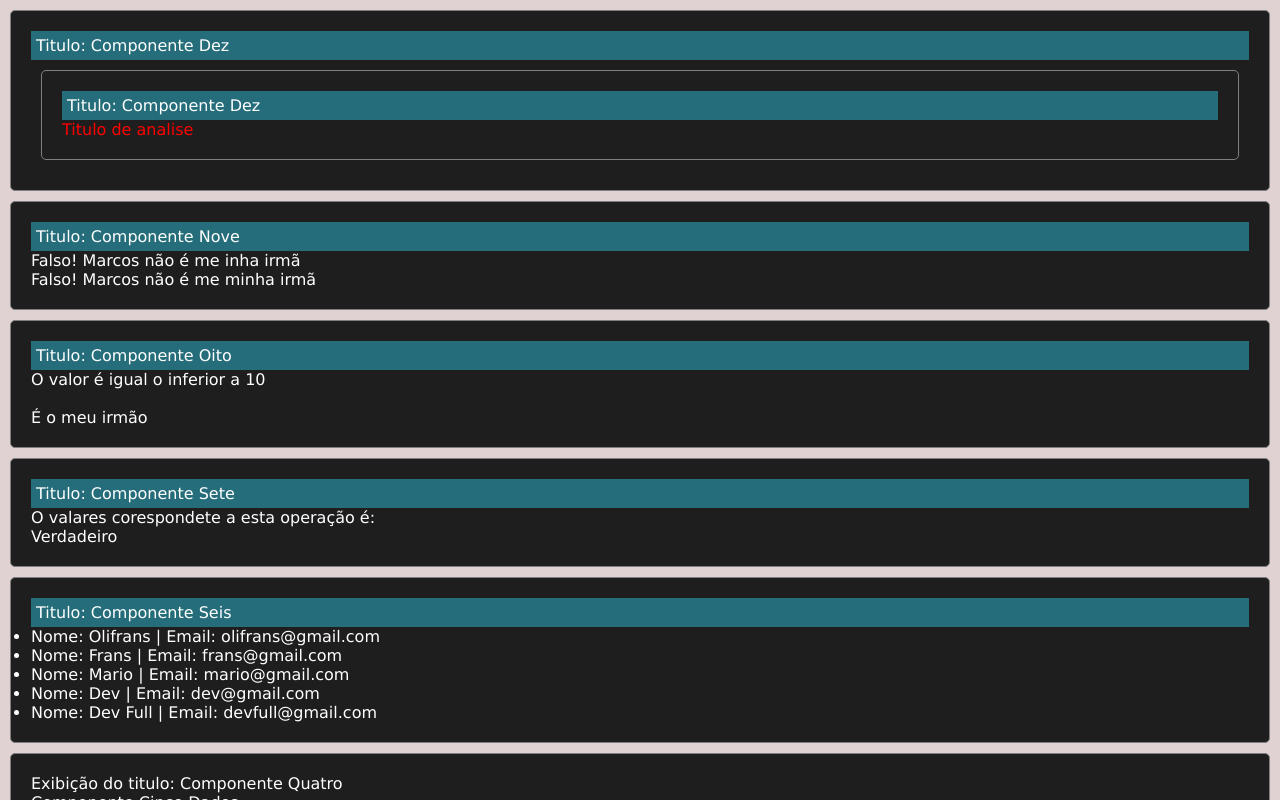
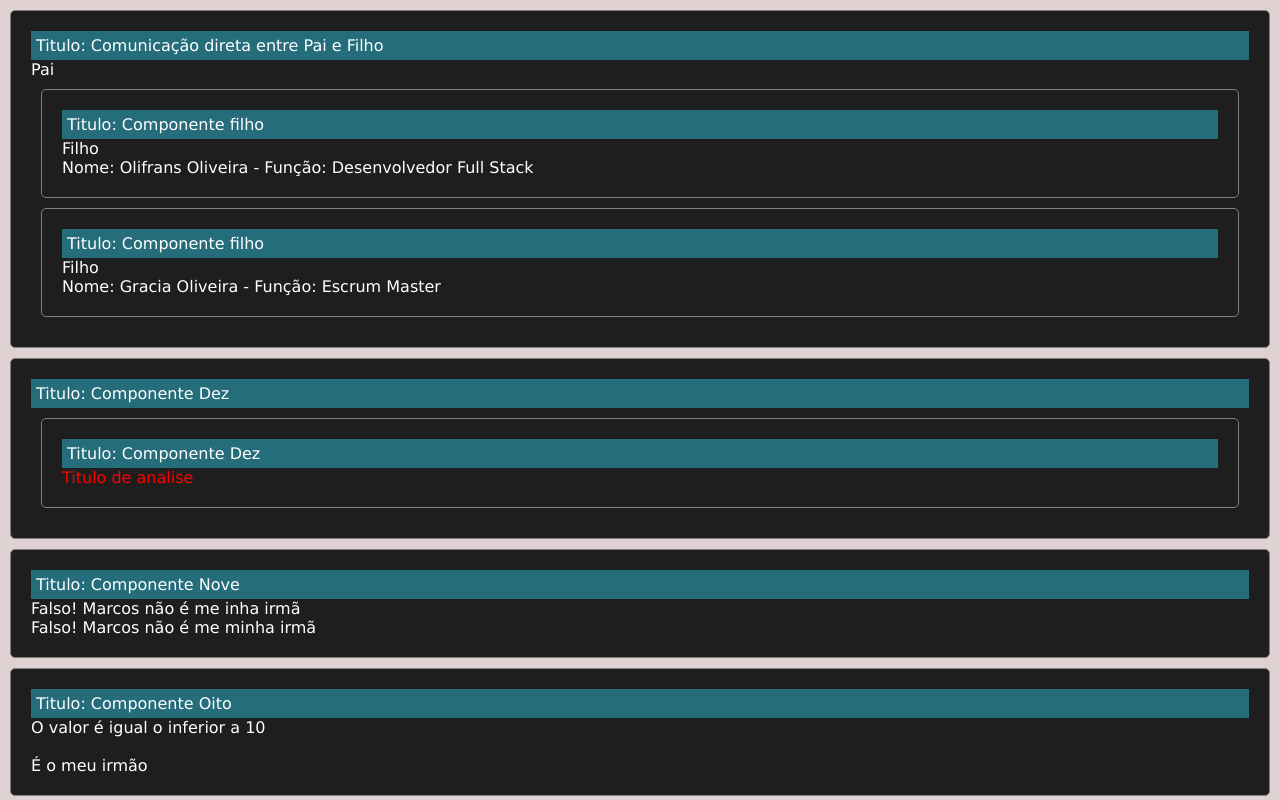
Before and after one commit to Olifrans/react-learning-all, a React (Create React App) app: page / in a window 1280 px wide. Shown: the top 800 px of the page. Built offline with nearby package versions, Linux system fonts and the light colour scheme.

Commit message:
feat: Componente Pai e Filho

```diff
--- a/src/App.tsx
+++ b/src/App.tsx
@@ -9,11 +9,14 @@ import ComponenteSete from "./components/ComponenteSete";
 import ComponenteOito from "./components/ComponenteOito";
 import ComponenteNove from "./components/ComponenteNove";
 import ComponenteDez from "./components/ComponenteDez";
+import ComponentePai from "./comunicacao_direta/ComponentePai";
 
 function App() {
   return (
     <>
-      <ComponenteDez titulo="Componente Dez" corTexto="red"/>
+      <ComponentePai titulo="Comunicação direta entre Pai e Filho" />
+
+      <ComponenteDez titulo="Componente Dez" corTexto="red" />
       <ComponenteNove titulo="Componente Nove" nome="Marcos" valor={4} />
       <ComponenteOito titulo="Componente Oito" nome="Marcos" valor={4} />
       <ComponenteSete titulo="Componente Sete" valor={100} />
--- /dev/null
+++ b/src/comunicacao_direta/ComponenteFilho.tsx
@@ -0,0 +1,11 @@
+export default function ComponenteFilho(props) {
+  return (
+    <div className="componente">
+      <p className="titulo">Titulo: {props.titulo}</p>
+      <p>Filho</p>
+      <p>
+      Nome: {props.children} - Função: {props.cargo}
+      </p>
+    </div>
+  );
+}
--- /dev/null
+++ b/src/comunicacao_direta/ComponentePai.tsx
@@ -0,0 +1,22 @@
+import ComponenteFilho from "./ComponenteFilho";
+
+export default function ComponentePai(props) {
+  return (
+    <div className="componente">
+      <p className="titulo">Titulo: {props.titulo}</p>
+      <p>Pai</p>
+      <ComponenteFilho
+        titulo="Componente filho"
+        cargo="Desenvolvedor Full Stack"
+      >
+        Olifrans Oliveira
+      </ComponenteFilho>
+      <ComponenteFilho
+        titulo="Componente filho"
+        cargo="Escrum Master"
+      >
+        Gracia Oliveira
+      </ComponenteFilho>
+    </div>
+  );
+}
```
